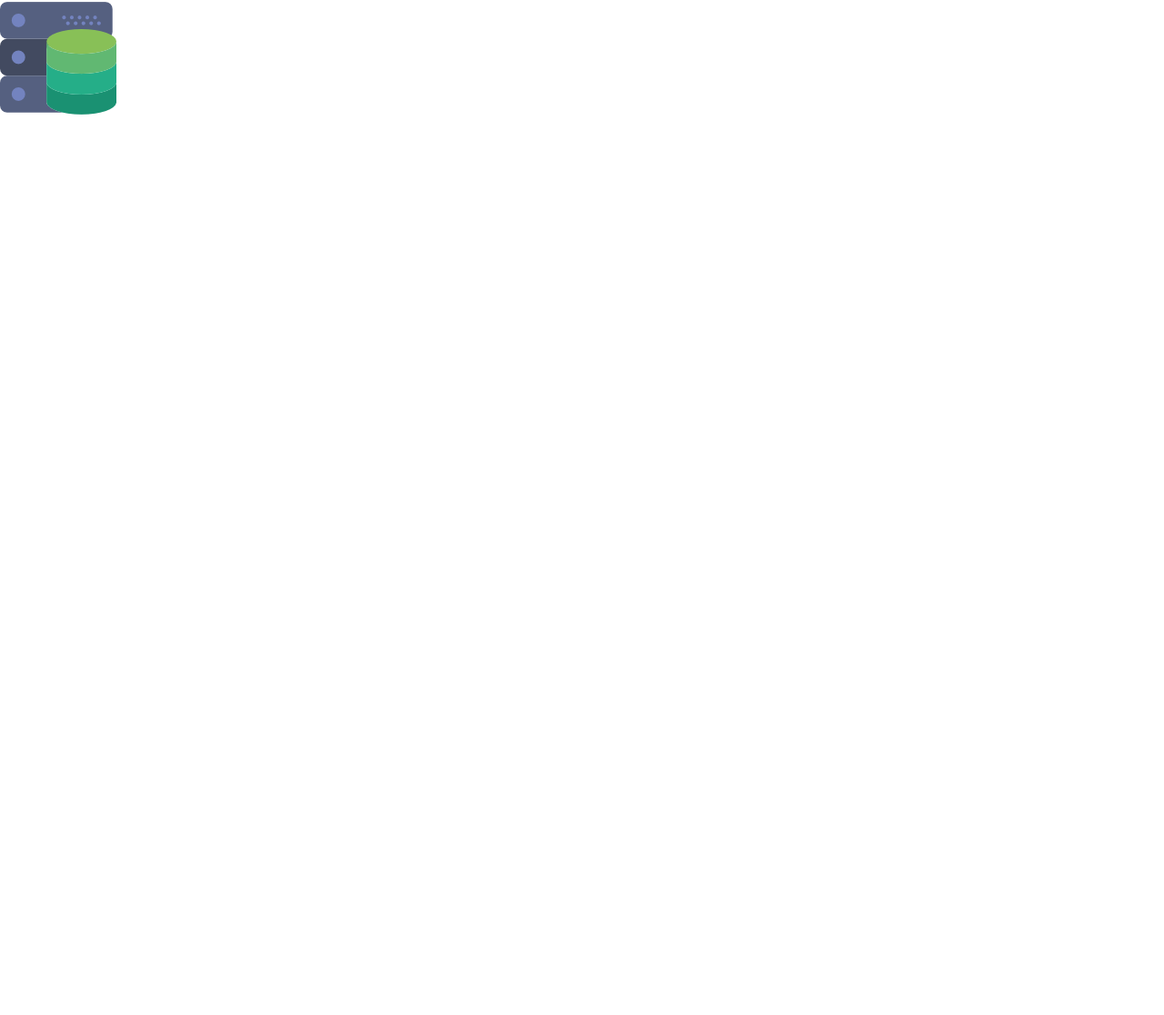
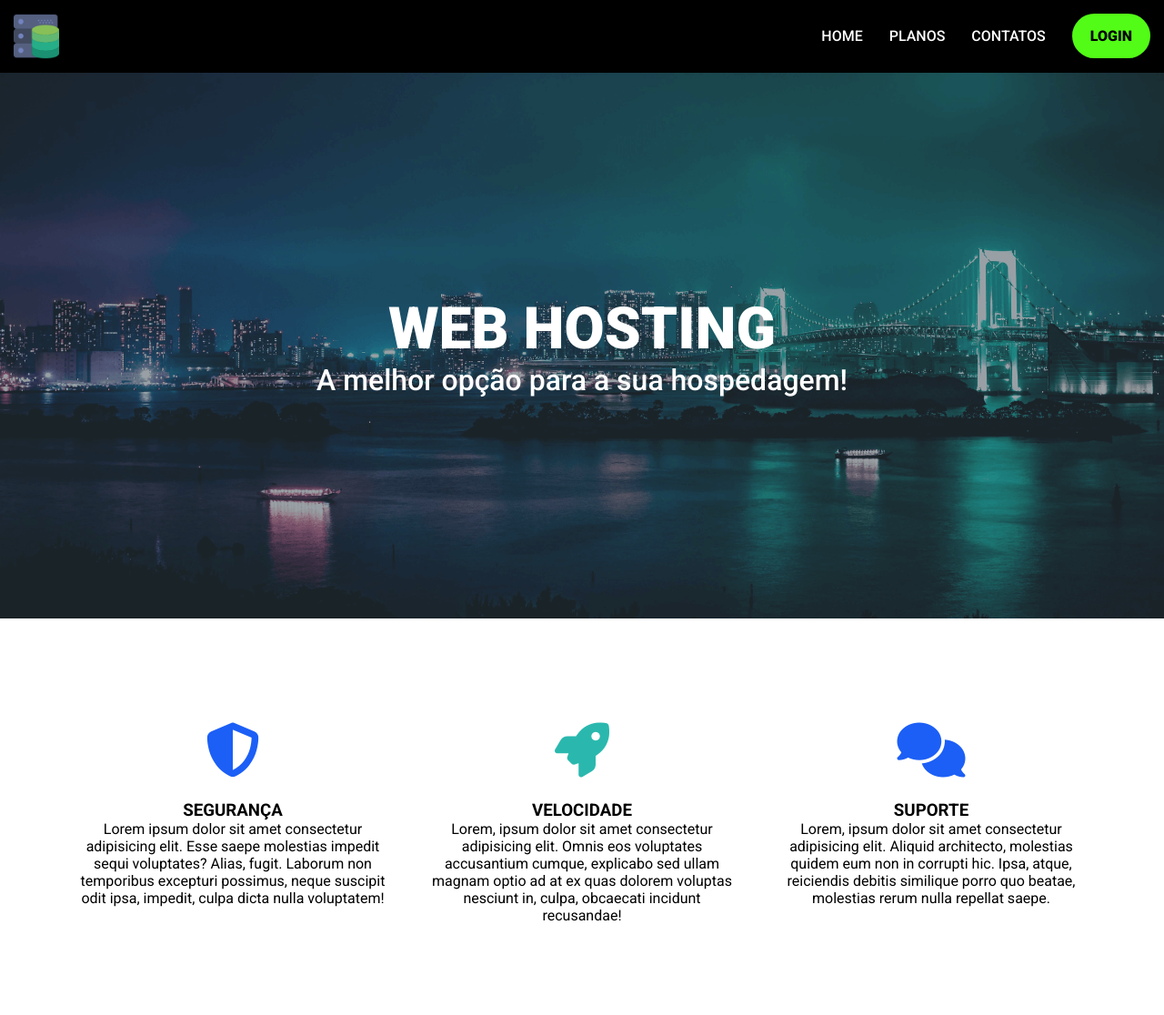
Before and after one commit to simplesmenteeu/WebHosting, a plain HTML site: page index.html in a window 1280 px wide. Shown: the whole page at 91% size. Before the commit the page ends 800 px from the top, so only its background shows below. Drawn offline with Linux system fonts and the light colour scheme.

Commit message:
Header e Produtos e CSS

```diff
--- a/assets/css/style.css
+++ b/assets/css/style.css
@@ -5,3 +5,105 @@
     box-sizing: border-box;
     font-family: "Roboto", sans-serif;
 }
+.navbar-container{
+    width: 100%;
+    height: 80px;
+    background-color: black;
+    position: relative;
+}
+.logo{
+    width: 50px;
+    height: 50px;
+    margin-top: 15px;
+    margin-left: 15px;
+}
+nav{
+    position: relative;
+}
+.navbar-itens{
+    list-style: none;
+    position: absolute;
+    height: 80px;
+    line-height: 80px;
+    margin: 0;
+    right: 15px;
+    top: 0;
+    font-weight: 450;
+}
+.navbar-itens li{
+    display: inline-block;
+    text-transform: uppercase;
+    margin-left: 25px;
+}
+.navbar-itens li a{
+    text-decoration: none;
+    color: #ffffff;
+    transition: .4s;
+}
+.navbar-itens li a:hover{
+    color: darkgrey;
+}
+.default-btn{
+    padding: 15px 20px;
+    background-color: #52FC16;
+    border-radius: 50px;
+}
+.default-btn:hover{
+    background-color: green;
+}
+.navbar-itens .btn a{
+    color: black;
+    font-weight: 800;
+}
+.background{
+    background-image: url(../img/mainbanner.png);
+    height: 600px;
+    background-repeat: no-repeat;
+    background-size: cover;
+    background-position: center;
+    display: flex;
+    flex-direction: column;
+    justify-content: center;
+    align-items: center;
+}
+.background h1{
+    color:white;
+    font-size: 64px;
+    font-weight: 900;
+}
+.background h2{
+    color: white;
+    font-size: 32px;
+    font-weight: 450;
+}
+.service-container{
+    padding: 5em 0;
+}
+.service-container ul{
+    display: flex;
+    width: 90%;
+    position: relative;
+    margin-left: auto;
+    margin-right: auto;
+    padding-left: 0;
+}
+.service-container ul li{
+    flex: 1 1 200px;
+    list-style: none;
+    text-align: center;
+    padding: 20px;
+}
+.fa-solid{
+    font-size: 60px;
+    margin-top: 15px;
+    margin-bottom: 25px;
+}
+.fa-shield-halved{
+    color:#1C5FF6;
+}
+.fa-rocket{
+    color: #2AB8AE;
+}
+.fa-comments{
+    color: #1C5FF6;
+}
--- a/index.html
+++ b/index.html
@@ -12,8 +12,35 @@
     <div class="navbar-container">
         <nav>
             <a href=""><img src="assets/img/hdchostlogo.png" alt="Logotipo" class="logo"></a>
+            <ul class="navbar-itens">
+                <li><a href="">HOME</a></li>
+                <li><a href="">PLANOS</a></li>
+                <li><a href="">CONTATOS</a></li>
+                <li class="btn"><a href="" class="default-btn">LOGIN</a></li>
+            </ul>
         </nav>
     </div>
 
+    <header class="background">
+        <h1>WEB HOSTING</h1>
+        <h2>A melhor opção para a sua hospedagem!</h2>
+    </header>
+    <section class="service-container">
+        <ul>
+            <li><i class="fa-solid fa-shield-halved"></i>
+                <h3>SEGURANÇA</h3>
+                <p>Lorem ipsum dolor sit amet consectetur adipisicing elit. Esse saepe molestias impedit sequi voluptates? Alias, fugit. Laborum non temporibus excepturi possimus, neque suscipit odit ipsa, impedit, culpa dicta nulla voluptatem!</p>
+            </li>
+            <li><i class="fa-solid fa-rocket"></i>
+                <h3>VELOCIDADE</h3>
+                <p>Lorem, ipsum dolor sit amet consectetur adipisicing elit. Omnis eos voluptates accusantium cumque, explicabo sed ullam magnam optio ad at ex quas dolorem voluptas nesciunt in, culpa, obcaecati incidunt recusandae!</p>
+            </li>
+            <li><i class="fa-solid fa-comments"></i>
+                <h3>SUPORTE</h3>
+                <p>Lorem, ipsum dolor sit amet consectetur adipisicing elit. Aliquid architecto, molestias quidem eum non in corrupti hic. Ipsa, atque, reiciendis debitis similique porro quo beatae, molestias rerum nulla repellat saepe.</p>
+            </li>
+        </ul>
+    </section>
+
 </body>
 </html>
```
